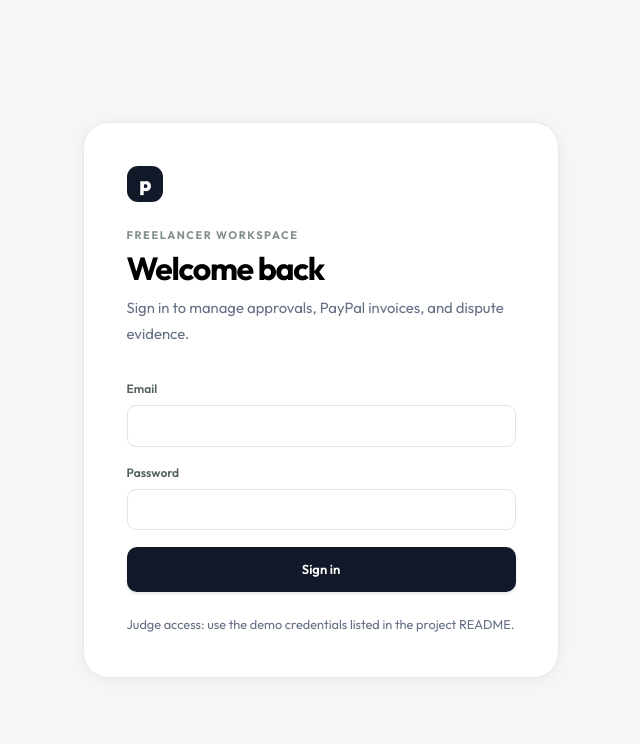
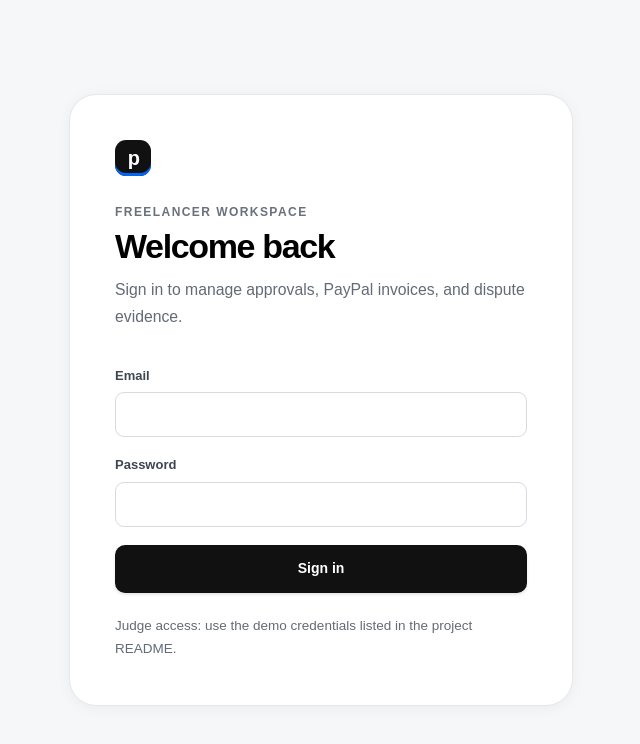
Before and after one commit to Pratheesh-555/Proof-Pay, a React (Vite) app in the folder web/: page /login in a window 1280 px wide. Shown: the top 744 px of the page, without its empty margins (319-959 px from the left). Built offline with nearby package versions, Linux system fonts and the light colour scheme; no server answers.

Commit message:
Apply compact PayPal-inspired theme refinements

```diff
--- a/web/src/routes/CaseDetail.jsx
+++ b/web/src/routes/CaseDetail.jsx
@@ -28,11 +28,11 @@ export default function CaseDetail() {
     {!doc.milestoneId ? <section className="rounded-2xl border border-line bg-white p-5 shadow-panel"><h2 className="font-semibold">Map this dispute to a milestone</h2><p className="mt-1 text-sm text-muted">Choose the work connected to this payment before analyzing it.</p><div className="mt-4 flex flex-col gap-3 sm:flex-row"><select className="field-input flex-1" value={selectedMilestone} onChange={(e) => setSelectedMilestone(e.target.value)}><option value="">Select a milestone…</option>{milestones.map((m) => <option key={m._id} value={m._id}>{m.projectTitle} — {m.title}</option>)}</select><button className="primary-button" disabled={busy || !selectedMilestone} onClick={() => run(`/cases/${caseId}/map`, { milestoneId: selectedMilestone })}>Map case</button></div></section> : <div className="grid gap-5 xl:grid-cols-[1fr_1fr]">
       <section className="rounded-2xl border border-line bg-white p-5 shadow-panel"><div className="flex items-start justify-between gap-3"><div><p className="eyebrow">AI ASSESSMENT</p><h2 className="mt-1 text-lg font-semibold">Review the evidence against each criterion</h2></div><button className="secondary-button" disabled={busy} onClick={() => run(`/cases/${caseId}/analyse`)}>Run analysis</button></div>
         {doc.ai?.error && <p className="mt-4 rounded-lg bg-amber-50 p-3 text-sm text-amber-800">AI analysis unavailable: {doc.ai.error}</p>}
-        {assessment ? <pre className="mt-4 max-h-80 overflow-auto whitespace-pre-wrap rounded-xl bg-[#f8faf8] p-4 text-xs leading-5">{JSON.stringify(assessment, null, 2)}</pre> : <p className="mt-4 text-sm text-muted">Run analysis to generate a structured assessment.</p>}
-        <div className="mt-4 border-t border-line pt-4"><p className="text-xs font-semibold">Evidence refs</p>{evidence.length ? <ul className="mt-2 space-y-2 text-sm text-muted">{evidence.map((e) => <li key={e.ref} className="rounded-lg bg-[#f8faf8] p-3"><strong className="text-ink">{e.ref}</strong> · {String(e.evidenceId)}</li>)}</ul> : <p className="mt-2 text-xs text-muted">No evidence linked yet. Add delivery evidence on the project milestone page.</p>}</div>
+        {assessment ? <pre className="mt-4 max-h-80 overflow-auto whitespace-pre-wrap rounded-xl bg-[#f6f7f9] p-4 text-xs leading-5">{JSON.stringify(assessment, null, 2)}</pre> : <p className="mt-4 text-sm text-muted">Run analysis to generate a structured assessment.</p>}
+        <div className="mt-4 border-t border-line pt-4"><p className="text-sm font-semibold">Evidence refs</p>{evidence.length ? <ul className="mt-2 space-y-2 text-sm text-muted">{evidence.map((e) => <li key={e.ref} className="rounded-lg bg-[#f6f7f9] p-3"><strong className="text-ink">{e.ref}</strong> · {String(e.evidenceId)}</li>)}</ul> : <p className="mt-2 text-xs text-muted">No evidence linked yet. Add delivery evidence on the project milestone page.</p>}</div>
       </section>
       <section className="rounded-2xl border border-line bg-white p-5 shadow-panel"><p className="eyebrow">HUMAN REVIEW</p><h2 className="mt-1 text-lg font-semibold">Approve only the response you agree with</h2>
-        <div className="mt-3 rounded-xl border border-line bg-[#f8faf8] p-3"><p className="text-xs font-semibold">Evidence-linked draft claims</p>{claims.length ? <ul className="mt-2 space-y-2">{claims.map((claim, index) => <li key={`${claim.text}-${index}`} className="rounded-lg border border-line bg-white p-3 text-sm"><p>{claim.text}</p><p className="mt-1 text-xs text-muted">Cites: {(claim.evidenceIds ?? []).join(', ')}</p></li>)}</ul> : <p className="mt-1 text-xs text-muted">No claims passed the evidence reference checks. Do not submit unsupported model text as evidence.</p>}<p className="mt-2 text-xs text-muted">Citations show which records support a statement; they do not independently prove that the service was delivered. Review every factual statement before approval.</p></div>
+        <div className="mt-3 rounded-xl border border-line bg-[#f6f7f9] p-3"><p className="text-sm font-semibold">Evidence-linked draft claims</p>{claims.length ? <ul className="mt-2 space-y-2">{claims.map((claim, index) => <li key={`${claim.text}-${index}`} className="rounded-lg border border-line bg-white p-3 text-sm"><p>{claim.text}</p><p className="mt-1 text-xs text-muted">Cites: {(claim.evidenceIds ?? []).join(', ')}</p></li>)}</ul> : <p className="mt-1 text-xs text-muted">No claims passed the evidence reference checks. Do not submit unsupported model text as evidence.</p>}<p className="mt-2 text-xs text-muted">Citations show which records support a statement; they do not independently prove that the service was delivered. Review every factual statement before approval.</p></div>
         <label className="field-label mt-4">Recommended action<select className="field-input" value={action} onChange={(e) => setAction(e.target.value)}><option value="FIGHT">{allowed.includes('provide_supporting_info') ? 'Provide supporting information' : 'Provide evidence'}</option><option value="PARTIAL_REFUND">Offer partial refund</option><option value="ACCEPT">Accept claim</option></select></label>
         <label className="field-label mt-3">PayPal response note<textarea className="field-input min-h-32" value={finalNote} onChange={(e) => setFinalNote(e.target.value)} maxLength={2000} /></label>
         {removedClaims.length > 0 && <div className="mt-3 rounded-xl border border-red-100 bg-red-50 p-3"><p className="text-xs font-semibold text-red-800">Filtered out by evidence checks</p>{removedClaims.map((item, index) => <p key={index} className="mt-1 text-xs text-red-700">{item.text || item.claim}: {item.reason}</p>)}</div>}
--- a/web/src/routes/Cases.jsx
+++ b/web/src/routes/Cases.jsx
@@ -11,8 +11,8 @@ export default function Cases() {
   return <div>
     <Header eyebrow="PAYPAL SANDBOX" title="Dispute cases" description="Import a Sandbox dispute, map it to the project milestone, and review the evidence-backed AI draft before sending." />
     {error && <Notice>{error}</Notice>}{success && <Notice tone="success">{success}</Notice>}
-    <section className="mb-6 rounded-2xl border border-[#dce9e0] bg-[#f2f8f4] p-5"><p className="eyebrow">IMPORT SANDBOX CASE</p><form className="mt-2 flex flex-col gap-3 sm:flex-row" onSubmit={importDispute}><input className="field-input flex-1" value={disputeId} onChange={(e) => setDisputeId(e.target.value)} placeholder="PayPal dispute ID" required /><button className="primary-button" disabled={busy}>{busy ? 'Fetching…' : 'Import from PayPal'}</button></form><p className="mt-2 text-xs text-muted">Read-only import. It fetches the dispute details from your PayPal Sandbox app.</p></section>
-    <div className="space-y-3">{cases.length ? cases.map((c) => <Link key={c._id} to={`/cases/${c._id}`} className="flex flex-wrap items-center justify-between gap-3 rounded-2xl border border-line bg-white p-5 shadow-panel hover:border-[#c7d9ce]"><div><h2 className="font-semibold">{c.paypalDisputeId}</h2><p className="mt-1 text-sm text-muted">{c.paypal?.reason || 'Reason pending'} · {c.paypal?.currency || 'USD'} {(Number(c.paypal?.disputeAmountCents ?? 0) / 100).toFixed(2)}</p></div><span className="status-pill status-review"><span className="status-dot" />{c.status.replaceAll('_', ' ')}</span></Link>) : <Empty title="No cases imported" text="Import your Sandbox dispute ID to bring it into ProofPay." />}</div>
+    <section className="mb-6 rounded-2xl border border-[#dbe7fa] bg-[#f3f7ff] p-5"><p className="eyebrow">IMPORT SANDBOX CASE</p><form className="mt-2 flex flex-col gap-3 sm:flex-row" onSubmit={importDispute}><input className="field-input flex-1" value={disputeId} onChange={(e) => setDisputeId(e.target.value)} placeholder="PayPal dispute ID" required /><button className="primary-button" disabled={busy}>{busy ? 'Fetching…' : 'Import from PayPal'}</button></form><p className="mt-2 text-xs text-muted">Read-only import. It fetches the dispute details from your PayPal Sandbox app.</p></section>
+    <div className="space-y-3">{cases.length ? cases.map((c) => <Link key={c._id} to={`/cases/${c._id}`} className="flex flex-wrap items-center justify-between gap-3 rounded-2xl border border-line bg-white p-5 shadow-panel hover:border-[#c7d8f5]"><div><h2 className="font-semibold">{c.paypalDisputeId}</h2><p className="mt-1 text-sm text-muted">{c.paypal?.reason || 'Reason pending'} · {c.paypal?.currency || 'USD'} {(Number(c.paypal?.disputeAmountCents ?? 0) / 100).toFixed(2)}</p></div><span className="status-pill status-review"><span className="status-dot" />{c.status.replaceAll('_', ' ')}</span></Link>) : <Empty title="No cases imported" text="Import your Sandbox dispute ID to bring it into ProofPay." />}</div>
     <div className="mt-6"><button className="secondary-button" onClick={load}>Refresh list</button></div>
   </div>;
 }
--- a/web/src/routes/Dashboard.jsx
+++ b/web/src/routes/Dashboard.jsx
@@ -66,17 +66,17 @@ export default function Dashboard() {
     </div>
     <section className="overflow-hidden rounded-2xl border border-line bg-white shadow-panel">
       <div className="flex flex-col justify-between gap-4 border-b border-line px-5 py-5 sm:flex-row sm:items-center sm:px-6">
-        <div><h2 className="text-[15px] font-semibold tracking-[-0.02em]">Dispute inbox</h2><p className="mt-1 text-xs text-muted">AI drafts require your review and approval.</p></div>
+        <div><h2 className="text-base font-semibold tracking-[-0.02em]">Dispute inbox</h2><p className="mt-1 text-xs text-muted">Cases linked to your projects and milestones.</p></div>
         <Link to="/cases" className="text-xs font-semibold text-brand">Open case workspace →</Link>
       </div>
       <div className="ag-theme-quartz proofpay-grid h-[330px] w-full">
         <AgGridReact rowData={rows} columnDefs={columns} rowHeight={54} headerHeight={42} suppressCellFocus pagination={false} loading={loading} overlayNoRowsTemplate="<span>No disputes yet. Import a Sandbox dispute from the Dispute cases page.</span>" />
       </div>
-      <div className="flex flex-col justify-between gap-2 border-t border-line bg-[#fcfdfc] px-6 py-3 text-[11px] text-muted sm:flex-row"><span>PayPal Sandbox environment</span><span>AI recommendations are advisory; you approve every submission.</span></div>
+      <div className="flex flex-col justify-between gap-2 border-t border-line bg-[#fafbfc] px-6 py-3 text-xs text-muted sm:flex-row"><span>No live funds move in this demo.</span><span>PayPal decides dispute outcomes; AI suggestions are drafts.</span></div>
     </section>
   </div>;
 }
 
 function Metric({ label, value, note, icon, tone }) {
-  return <div className="rounded-2xl border border-line bg-white p-5 shadow-panel"><div className="flex items-center justify-between"><span className="text-xs font-medium text-muted">{label}</span><span className={`metric-icon metric-${tone}`}>{icon}</span></div><div className="mt-4 text-[27px] font-semibold tracking-[-0.055em]">{value}</div><div className="mt-1 text-[11px] text-muted">{note}</div></div>;
+  return <div className="rounded-2xl border border-line bg-white p-5 shadow-panel"><div className="flex items-center justify-between"><span className="text-sm font-medium text-muted">{label}</span><span className={`metric-icon metric-${tone}`}>{icon}</span></div><div className="mt-4 text-[29px] font-semibold tracking-[-0.055em]">{value}</div><div className="mt-1 text-xs text-muted">{note}</div></div>;
 }
--- a/web/src/routes/Milestones.jsx
+++ b/web/src/routes/Milestones.jsx
@@ -7,6 +7,6 @@ export default function Milestones() {
   const [items, setItems] = useState([]); const [error, setError] = useState('');
   useEffect(() => { let active = true; (async () => { try { const { projects } = await api.get('/projects'); const rows = await Promise.all((projects ?? []).map(async (p) => { const d = await api.get(`/projects/${p._id}`); return (d.milestones ?? []).map((m) => ({ ...m, project: d.project })); })); if (active) setItems(rows.flat()); } catch (e) { if (active) setError(e.message); } })(); return () => { active = false; }; }, []);
   return <div><Header eyebrow="DELIVERY" title="Milestones" description="See delivery and approval status across your client work." />{error && <Notice>{error}</Notice>}
-    <div className="space-y-3">{items.length ? items.map((m) => <Link key={m._id} to={`/projects/${m.project._id}`} className="flex flex-wrap items-center justify-between gap-3 rounded-2xl border border-line bg-white p-5 shadow-panel hover:border-[#c7d9ce]"><div><h2 className="font-semibold">{m.title}</h2><p className="mt-1 text-sm text-muted">{m.project.title} · ${(m.amountCents / 100).toFixed(2)} USD</p></div><span className="status-pill status-review"><span className="status-dot" />{m.status.replaceAll('_', ' ')}</span></Link>) : <Empty title="No milestones yet" text="Create a project and add its first milestone to get started." />}</div>
+    <div className="space-y-3">{items.length ? items.map((m) => <Link key={m._id} to={`/projects/${m.project._id}`} className="flex flex-wrap items-center justify-between gap-3 rounded-2xl border border-line bg-white p-5 shadow-panel hover:border-[#c7d8f5]"><div><h2 className="font-semibold">{m.title}</h2><p className="mt-1 text-sm text-muted">{m.project.title} · ${(m.amountCents / 100).toFixed(2)} USD</p></div><span className="status-pill status-review"><span className="status-dot" />{m.status.replaceAll('_', ' ')}</span></Link>) : <Empty title="No milestones yet" text="Create a project and add its first milestone to get started." />}</div>
   </div>;
 }
--- a/web/src/routes/ProjectDetail.jsx
+++ b/web/src/routes/ProjectDetail.jsx
@@ -35,7 +35,7 @@ export default function ProjectDetail() {
   return <div>
     <Header eyebrow="PROJECT" title={project?.title || 'Project'} description={project?.description || `${project?.clientId?.name || 'Client'} · ${project?.clientId?.email || ''}`} action={<Link to="/projects" className="secondary-button">← Projects</Link>} />
     {error && <Notice>{error}</Notice>}{success && <Notice tone="success">{success}</Notice>}
-    <div className="mb-6 rounded-2xl border border-[#dce9e0] bg-[#f2f8f4] p-5">
+    <div className="mb-6 rounded-2xl border border-[#dbe7fa] bg-[#f3f7ff] p-5">
       <div className="flex flex-wrap items-center justify-between gap-4"><div><p className="eyebrow">CLIENT REVIEW</p><h2 className="mt-1 text-sm font-semibold">Share a private approval link</h2><p className="mt-1 text-xs text-muted">Links expire after 30 days. Rotating one invalidates the previous link.</p></div><div className="flex gap-2"><button className="secondary-button" onClick={rotateLink}>Generate link</button><button className="primary-button" onClick={copyLink} disabled={!clientLink}>Copy link</button></div></div>
       {clientLink && <p className="mt-3 break-all rounded-lg bg-white px-3 py-2 font-mono text-xs text-muted">{clientLink}</p>}
     </div>
--- a/web/src/routes/Projects.jsx
+++ b/web/src/routes/Projects.jsx
@@ -18,7 +18,7 @@ export default function Projects() {
     {error && <Notice>{error}</Notice>}
     <div className="grid gap-6 xl:grid-cols-[minmax(0,1fr)_380px]">
       <section className="space-y-3">
-        {loading ? <p className="text-sm text-muted">Loading projects…</p> : projects.length ? projects.map((p) => <Link key={p._id} to={`/projects/${p._id}`} className="block rounded-2xl border border-line bg-white p-5 shadow-panel hover:border-[#c7d9ce]">
+        {loading ? <p className="text-sm text-muted">Loading projects…</p> : projects.length ? projects.map((p) => <Link key={p._id} to={`/projects/${p._id}`} className="block rounded-2xl border border-line bg-white p-5 shadow-panel hover:border-[#c7d8f5]">
           <div className="flex flex-wrap items-start justify-between gap-3"><div><h2 className="font-semibold">{p.title}</h2><p className="mt-1 text-sm text-muted">{p.clientId?.name} · {p.clientId?.email}</p></div><span className="status-pill status-progress"><span className="status-dot" />{p.status}</span></div>
           {p.description && <p className="mt-3 text-sm leading-6 text-muted">{p.description}</p>}
         </Link>) : <Empty title="No projects yet" text="Create one to start a client approval and PayPal invoice flow." />}
--- a/web/src/styles.css
+++ b/web/src/styles.css
@@ -1,43 +1,41 @@
-@import url('https://fonts.googleapis.com/css2?family=Outfit:wght@400;500;600;700;800&display=swap');
 @tailwind base;
 @tailwind components;
 @tailwind utilities;
 
-:root { font-family: 'Outfit', ui-sans-serif, system-ui, sans-serif; font-size:17px; font-synthesis: none; text-rendering: optimizeLegibility; }
+:root { font-family: 'Century Gothic', 'Avenir Next', Arial, sans-serif; font-size:18px; font-synthesis: none; text-rendering: optimizeLegibility; }
 * { box-sizing: border-box; }
-body { margin: 0; min-width: 320px; }
-.brand-mark { display:flex; height:36px; width:36px; align-items:center; justify-content:center; border-radius:11px; background:#111827; color:#fff; font-family:Outfit,sans-serif; font-size:20px; font-weight:800; letter-spacing:-.08em; }
-.nav-item { display:flex; align-items:center; gap:12px; border-radius:10px; padding:10px 12px; color:#64716b; font-size:13px; font-weight:500; transition:background .18s,color .18s,transform .18s; }
-.nav-item:hover { background:#f7f9f7; color:#263630; }
-.nav-item-active { background:#eaf2ff; color:#003087; font-weight:600; }
-.nav-icon { display:flex; width:18px; justify-content:center; color:#819089; font-size:16px; line-height:1; }
-.nav-item-active .nav-icon { color:#0070e0; }
-.avatar { display:flex; height:34px; width:34px; align-items:center; justify-content:center; border-radius:50%; background:#e9eee9; color:#486154; font-size:10px; font-weight:700; }
+body { margin: 0; min-width: 320px; background:#f6f7f9; }
+.brand-mark { display:flex; height:36px; width:36px; align-items:center; justify-content:center; border-radius:11px; background:#111; color:#fff; font-family:Arial,sans-serif; font-size:20px; font-weight:800; letter-spacing:-.08em; box-shadow:inset 0 -3px #0066f5; }
+.nav-item { display:flex; align-items:center; gap:12px; border-radius:10px; padding:11px 12px; color:#555b63; font-size:14px; font-weight:500; transition:background .15s,color .15s; }
+.nav-item:hover { background:#f4f7fc; color:#111; }
+.nav-item-active { background:#edf4ff; color:#053782; font-weight:600; }
+.nav-icon { display:flex; width:18px; justify-content:center; color:#777f89; font-size:17px; line-height:1; }
+.nav-item-active .nav-icon { color:#0066f5; }
+.avatar { display:flex; height:34px; width:34px; align-items:center; justify-content:center; border-radius:50%; background:#edf4ff; color:#053782; font-size:11px; font-weight:700; }
 .icon-button { display:flex; height:34px; width:34px; align-items:center; justify-content:center; border:1px solid #e8ece9; border-radius:10px; background:#fff; color:#65716b; font-size:17px; }
-.help-button { border:0; background:transparent; color:#53615a; font-size:11px; font-weight:600; }
-.eyebrow { margin:0; color:#83908a; font-size:11px; font-weight:700; letter-spacing:.14em; }
-.page-title { margin:5px 0 0; font-family:Outfit,ui-sans-serif,sans-serif; font-size:clamp(25px,3vw,32px); font-weight:700; letter-spacing:-.04em; line-height:1.2; }
-.wave { display:inline-block; margin-left:2px; color:#0070e0; font-size:19px; vertical-align:middle; }
-.primary-button { display:inline-flex; align-items:center; justify-content:center; border:0; border-radius:10px; background:#111827; padding:10px 15px; color:#fff; font-size:13px; font-weight:600; box-shadow:0 2px 3px #1118271b; transition:background .18s,transform .18s,box-shadow .18s; }
-.primary-button:hover:not(:disabled) { background:#003087; box-shadow:0 5px 14px #00308724; transform:translateY(-1px); }
-.primary-button:active:not(:disabled) { transform:translateY(0) scale(.985); }
+.help-button { border:0; background:transparent; color:#4f5660; font-size:13px; font-weight:600; }
+.eyebrow { margin:0; color:#68717c; font-size:12px; font-weight:700; letter-spacing:.12em; }
+.page-title { margin:5px 0 0; font-family:'Century Gothic','Avenir Next',Arial,sans-serif; font-size:clamp(27px,3vw,34px); font-weight:700; letter-spacing:-.04em; line-height:1.2; }
+.wave { display:inline-block; margin-left:2px; color:#0066f5; font-size:19px; vertical-align:middle; }
+.primary-button { display:inline-flex; align-items:center; justify-content:center; border:0; border-radius:10px; background:#111; padding:11px 16px; color:#fff; font-size:14px; font-weight:600; box-shadow:0 2px 3px #1111111b; transition:background .15s,box-shadow .15s; }
+.primary-button:hover:not(:disabled) { background:#292929; box-shadow:0 4px 10px #1111111a; }
+.primary-button:active:not(:disabled) { background:#000; }
 .primary-button:disabled { cursor:not-allowed; opacity:.72; }
-.secondary-button { display:inline-flex; align-items:center; justify-content:center; border:1px solid #e1e8e3; border-radius:10px; background:#fff; padding:9px 13px; color:#43534a; font-size:13px; font-weight:600; transition:background .18s,border-color .18s,transform .18s; }
-.secondary-button:hover:not(:disabled) { background:#f8faff; border-color:#c7d7f2; transform:translateY(-1px); }
+.secondary-button { display:inline-flex; align-items:center; justify-content:center; border:1px solid #d9dde3; border-radius:10px; background:#fff; padding:10px 14px; color:#242a31; font-size:14px; font-weight:600; transition:background .15s,border-color .15s; }
+.secondary-button:hover:not(:disabled) { background:#f7f9fc; border-color:#a9c5f1; }
 .secondary-button:disabled { cursor:not-allowed; opacity:.6; }
-.field-label { display:flex; flex-direction:column; gap:7px; color:#53635a; font-size:12px; font-weight:600; }
-.field-input { width:100%; border:1px solid #dfe7e1; border-radius:9px; background:#fff; padding:10px 11px; color:#263630; font:inherit; font-size:13px; outline:none; }
-.field-input:focus { border-color:#0070e0; box-shadow:0 0 0 3px #0070e01a; }
-.field-input::placeholder { color:#a3ada7; }
-.field-input:disabled { background:#f4f6f4; color:#7c8982; }
+.field-label { display:flex; flex-direction:column; gap:7px; color:#3f4650; font-size:13px; font-weight:600; }
+.field-input { width:100%; border:1px solid #d6dbe2; border-radius:9px; background:#fff; padding:11px 12px; color:#171a1f; font:inherit; font-size:14px; outline:none; }
+.field-input:focus { border-color:#0066f5; box-shadow:0 0 0 3px #0066f51a; }
+.field-input::placeholder { color:#8a929c; }
+.field-input:disabled { background:#f1f3f5; color:#7c858f; }
 .metric-icon { display:flex; height:30px; width:30px; align-items:center; justify-content:center; border-radius:9px; font-size:13px; font-weight:700; }
-.metric-green { background:#eaf2ff; color:#003087; }.metric-sand { background:#f0f2f7; color:#344054; }.metric-blue { background:#eaf7ff; color:#0070e0; }.metric-rose { background:#f7efed; color:#ad7668; }
-.status-pill { display:inline-flex; align-items:center; gap:6px; white-space:nowrap; border-radius:99px; padding:5px 8px; font-size:11px; font-weight:600; }
+.metric-green { background:#edf4ff; color:#053782; }.metric-sand { background:#eff1f4; color:#343941; }.metric-blue { background:#e7f5ff; color:#0066f5; }.metric-rose { background:#f8eeee; color:#a95555; }
+.status-pill { display:inline-flex; align-items:center; gap:6px; white-space:nowrap; border-radius:99px; padding:6px 9px; font-size:12px; font-weight:600; }
 .status-dot { height:6px; width:6px; border-radius:50%; background:currentColor; }
-.status-paid { background:#edf5ef; color:#4f8061; }.status-review { background:#fbf4e8; color:#a47c3f; }.status-progress { background:#f0f2f1; color:#6f7c75; }
-.proofpay-grid { --ag-font-family:'Outfit',ui-sans-serif,sans-serif; --ag-font-size:12px; --ag-header-font-size:10px; --ag-header-font-weight:700; --ag-header-foreground-color:#667085; --ag-foreground-color:#101828; --ag-border-color:transparent; --ag-row-border-color:#edf0f4; --ag-background-color:#fff; --ag-header-background-color:#fafbfc; --ag-odd-row-background-color:#fff; --ag-grid-size:6px; }
+.status-paid { background:#e9f5ef; color:#24734a; }.status-review { background:#fff5df; color:#8a5b00; }.status-progress { background:#eef0f3; color:#5d6570; }
+.proofpay-grid { --ag-font-family:'Century Gothic','Avenir Next',Arial,sans-serif; --ag-font-size:13px; --ag-header-font-size:12px; --ag-header-font-weight:700; --ag-header-foreground-color:#626b76; --ag-foreground-color:#171a1f; --ag-border-color:transparent; --ag-row-border-color:#eceef1; --ag-background-color:#fff; --ag-header-background-color:#f8f9fb; --ag-odd-row-background-color:#fff; --ag-grid-size:6px; }
 .proofpay-grid .ag-header-cell-label { letter-spacing:.08em; }.proofpay-grid .ag-cell { display:flex; align-items:center; }
-.page-enter { animation: proofpay-enter .38s cubic-bezier(.22,1,.36,1) both; }
-@keyframes proofpay-enter { from { opacity:0; transform:translateY(8px) scale(.995); } to { opacity:1; transform:translateY(0) scale(1); } }
-@media (max-width:640px) { .proofpay-grid { --ag-font-size:11px; } }
+.page-enter { animation:none; }
+@media (max-width:640px) { .proofpay-grid { --ag-font-size:12px; --ag-header-font-size:11px; } }
 @media (prefers-reduced-motion: reduce) { *,*::before,*::after { scroll-behavior:auto !important; animation-duration:.01ms !important; animation-iteration-count:1 !important; transition-duration:.01ms !important; } }
--- a/web/tailwind.config.js
+++ b/web/tailwind.config.js
@@ -4,14 +4,14 @@ export default {
   theme: {
     extend: {
       colors: {
-        ink: '#101828',
-        muted: '#667085',
-        canvas: '#f5f6f8',
+        ink: '#111111',
+        muted: '#626b76',
+        canvas: '#f6f7f9',
         line: '#e5e7eb',
-        brand: { DEFAULT: '#0070e0', dark: '#003087', soft: '#eaf2ff' },
+        brand: { DEFAULT: '#0066f5', dark: '#053782', soft: '#edf4ff' },
       },
-      boxShadow: { panel: '0 2px 14px rgba(16, 24, 40, 0.05)' },
-      fontFamily: { sans: ['Outfit', 'ui-sans-serif', 'system-ui', 'sans-serif'] },
+      boxShadow: { panel: '0 2px 14px rgba(17, 24, 39, 0.05)' },
+      fontFamily: { sans: ['Century Gothic', 'Avenir Next', 'Arial', 'sans-serif'] },
     },
   },
   plugins: [],
```
Also changed, not shown: web/src/components/layout/AppShell.jsx (+9 -8 lines).
